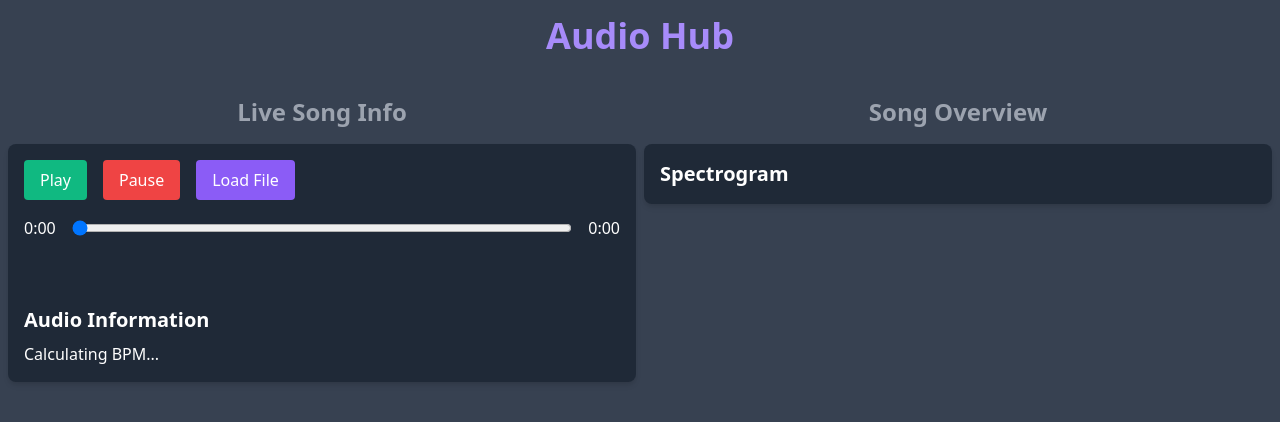
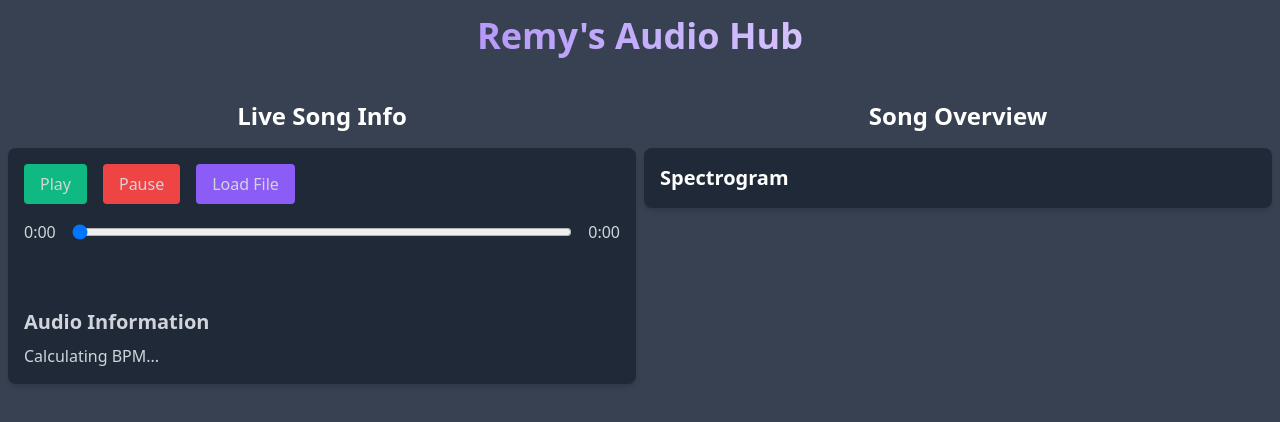
Before and after one commit to remysedlak/audio-hub, a React (Vite) app: page /visualizer in a window 1280 px wide. Shown: the top 422 px of the page. Built offline with nearby package versions, Linux system fonts and the light colour scheme; a web font is replaced by a local one.

Commit message:
Format fixes

```diff
--- a/src/App.jsx
+++ b/src/App.jsx
@@ -9,7 +9,7 @@ function App() {
 
   return (
     <Router>
-      <div className="bg-gray-700 flex flex-col h-screen">
+      <div className="bg-gray-700 flex flex-col h-screen font-sans text-white">
         <Routes>
           <Route path="/" element={<StartPage setFile={setFile} />} />
           <Route path="/visualizer" element={<AudioVisualizer file={file} />} />
--- a/src/comps/AudioInfo.jsx
+++ b/src/comps/AudioInfo.jsx
@@ -6,7 +6,7 @@ const AudioInfo = ({ bpm, key }) => {
         <div className="mt-4">
             <h2 className="text-xl font-semibold">Audio Information</h2>
             {bpm !== null ? (
-                <p className="mt-2">
+                <p className="mt-1">
                     BPM: {bpm} <br />
                     Key: {key}</p>
             ) : (
--- a/src/comps/AudioVisualizer.jsx
+++ b/src/comps/AudioVisualizer.jsx
@@ -37,8 +37,7 @@ const AudioVisualizer = ({ audioContext, analyser }) => {
     return (
         <canvas
         id="audio-visualizer"
-        height="50"
-        className="rounded">
+        className="rounded w-full h-10 bg-gray-800 my-2">
         </canvas>
     );
 };
--- a/src/comps/MusicPlayer.jsx
+++ b/src/comps/MusicPlayer.jsx
@@ -125,8 +125,10 @@ const MusicPlayer = ({ file }) => {
     }, [file]);
 
     return (
-        <div className="p-4 bg-gray-800 w-full text-white rounded-lg shadow-md">
-            {file && <p className="mb-4 text-lg font-semibold">Now playing: {file.name}</p>}
+        <div className="p-4 bg-gray-800 w-full text-gray-300 rounded-lg shadow-md">
+            {file && <p className="mb-4 text-lg font-semibold">
+                Now playing: {file.name}
+            </p>}
             <div className="flex space-x-4 mb-4 w-full">
                 <button
                     onClick={playAudio}
--- a/src/pages/AudioPage.jsx
+++ b/src/pages/AudioPage.jsx
@@ -14,8 +14,7 @@ const AudioPage = ({ file }) => {
   }, [file]);
 
   return( <>
-    <h1 className="mb-10 text-4xl text-center font-bold text-purple-400 mb-4 mt-4">Audio Hub</h1>
-
+    <h1 className="mb-10 text-4xl text-center font-bold mb-4 mt-4 pb-1 text-transparent bg-clip-text bg-gradient-to-r from-purple-500 to-white">Remy's Audio Hub</h1>
     {/* container for live and overview of song */}
     <div className="flex small:flex-col w-full px-2 h-screen justify-around">
 
@@ -25,11 +24,11 @@ const AudioPage = ({ file }) => {
         </audio>
       )} */}
       <div className="w-1/2 pr-1">
-        <h4 className="text-2xl text-center font-bold text-gray-400 mb-4">Live Song Info</h4>
+        <h4 className="text-2xl text-center font-bold text- mb-4">Live Song Info</h4>
         <MusicPlayer file={file}/>
       </div>
       <div className="w-1/2 pl-1">
-        <h4 className="text-2xl text-center font-bold text-gray-400 mb-4">Song Overview</h4>
+        <h4 className="text-2xl text-center font-bold text-white mb-4">Song Overview</h4>
         <SongOverview/>
       </div>
 
--- a/src/pages/StartPage.jsx
+++ b/src/pages/StartPage.jsx
@@ -14,11 +14,11 @@ const StartPage = ({ setFile }) => {
   };
 
   return (
-    <div className="flex flex-col items-center bg-gray-700 h-screen">
-      <h1 className="mb-10 text-4xl text-center font-bold text-gray-800 mb-4">Welcome to harmoniX</h1>
+    <div className="flex flex-col items-center justify-around bg-gray-700 h-screen">
+      <h1 className="text-3xl text-center font-bold mb-4 mt-4 text-transparent bg-clip-text bg-gradient-to-r from-purple-500 to-white">Remy's Audio Hub</h1>
       <div>
         <label className="cursor-pointer">
-          <h4 className="text-2xl text-center font-bold text-gray-400 mb-4">Upload file to begin</h4>
+          <h4 className="text-xl font-bold text-gray-400 mb-4 mt-4">Upload file to begin</h4>
           <input
             type="file"
             accept="audio/*"
```
